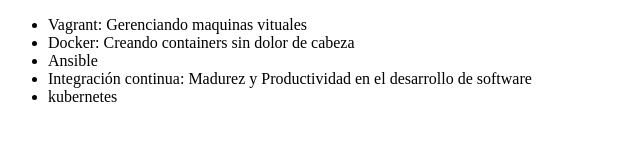
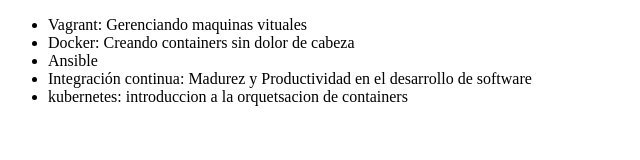
Before and after one commit to PeterOL-cell/alura-git, a plain HTML site: page index.html in a window 1280 px wide. Shown: the whole page, without its empty margins (0-640 px from the left). Drawn offline with Linux system fonts and the light colour scheme.

Commit message:
modificando el nombre del curso de kubernetes

```diff
--- a/index.html
+++ b/index.html
@@ -10,7 +10,7 @@
          <li> Docker: Creando containers sin dolor de cabeza </li>
          <li> Ansible </li>
          <li> Integración continua: Madurez y Productividad en el desarrollo de software </li>
-         <li>kubernetes</li>
+         <li>kubernetes: introduccion a la orquetsacion de containers</li>
      </ul>
 </body>
 </html>
```
